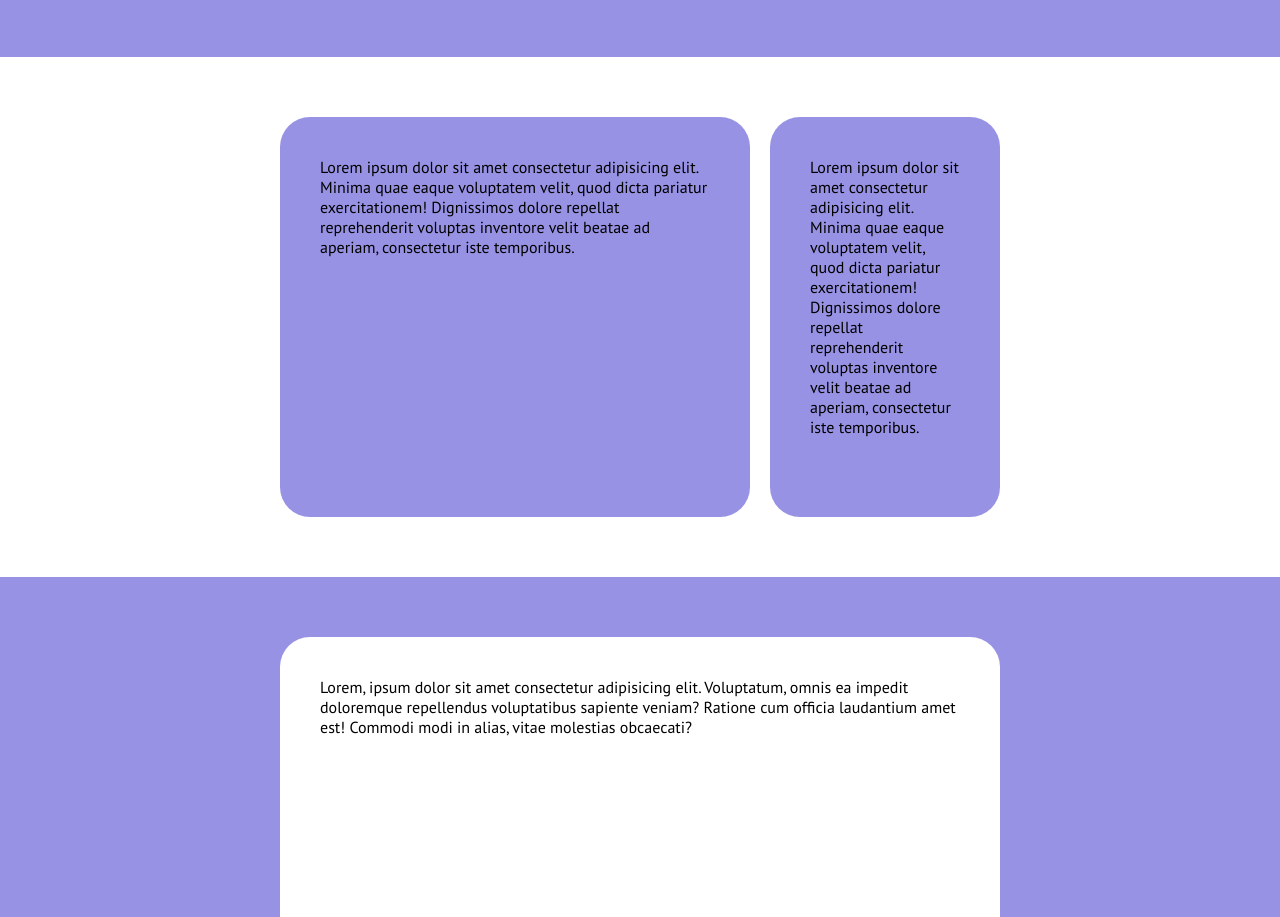
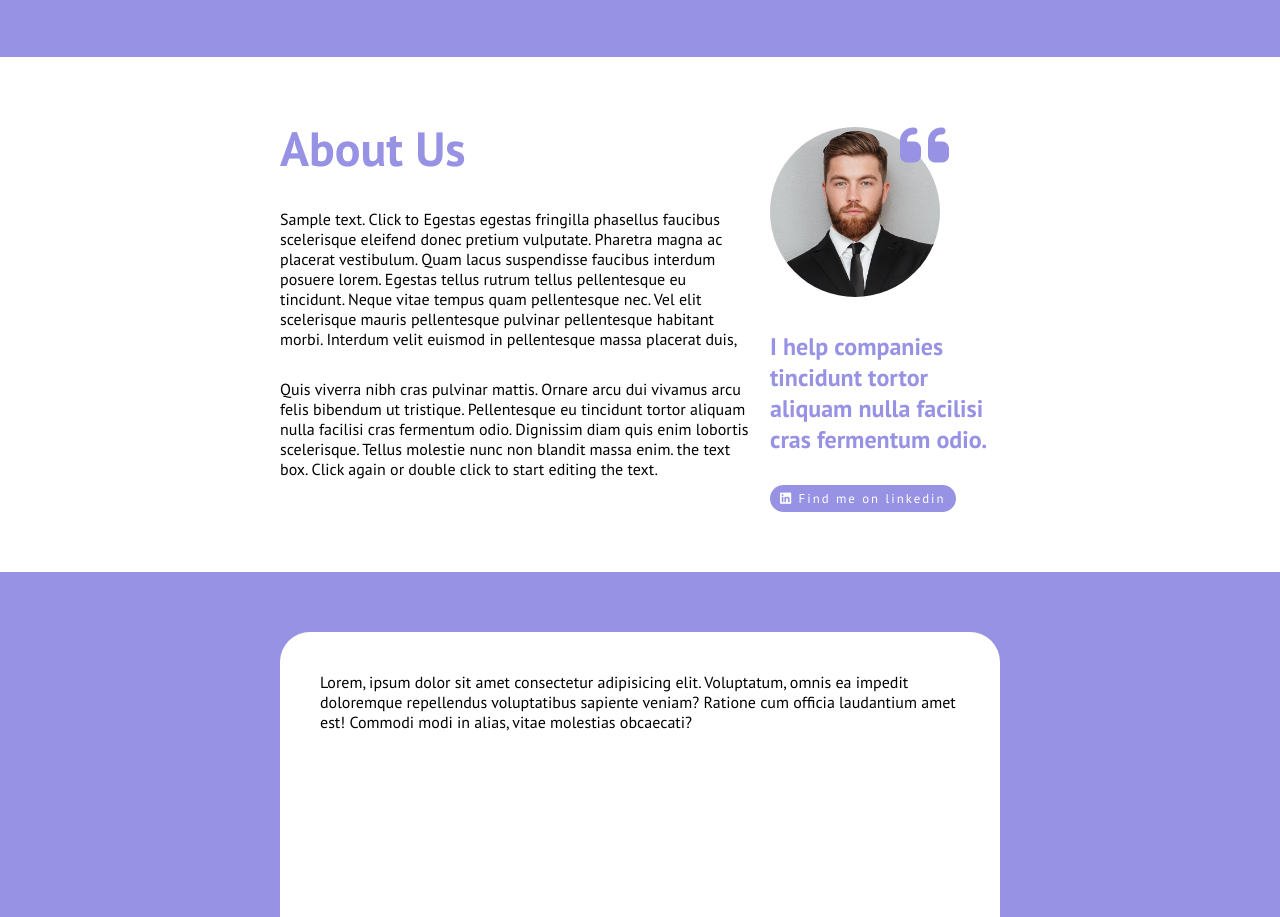
Before and after one commit to FilippoFoti/htmlcss-responsive-layout, a plain HTML site: page index.html in a window 1280 px wide. Shown: the part 3220-4137 px from the top of the page. Drawn offline with Linux system fonts and the light colour scheme.

Commit message:
Completata sezione 5

```diff
--- a/css/responsive.css
+++ b/css/responsive.css
@@ -156,16 +156,32 @@
     }
 
     .section-5 .card-5 {
-        /* width: calc(100% / 10 * 6 - (20px / 2)); */
         margin-bottom: 0;
         width: calc(60% - (20px / 2));
     }
 
     .section-5 .card-5-img {
-        /* width: calc(100% / 10  * 4 - (20px / 2)); */
         margin-bottom: 0;
         width: calc(40% - (20px / 2));
+        position: relative;
     }
+
+    .section-5 .card-5-img .fa-quote-left {
+        font-size: 3.5rem;
+        position: absolute;
+        top: 0;
+        left: 130px;
+    }
+
+    .section-5 .card-5-img img {
+        height: 170px;
+        width: 170px;
+    }
+
+    .section-5 .card-5-img h3 {
+        font-size: 1.5rem;
+    }
+
 
     /* SECTION-6 */
     .section-6 {
@@ -413,6 +429,14 @@
         margin-bottom: 0;
     }
 
+    .section-5 .card-5 p {
+        font-size: 1rem;
+    }
+
+    .section-5 .card-5-img .linkedin {
+        padding: 5px 10px;
+    }
+
     /* SECTION-6 */
     .section-6 {
         max-width: 1200px;
--- a/css/style.css
+++ b/css/style.css
@@ -348,19 +348,59 @@ img {
 }
 
 .section-5 .card-5 {
-    height: 400px;
-    background-color: rgba(151, 146, 228, 1);
-    border-radius: 30px;
-    padding: 40px;
+    color: rgba(151, 146, 228, 1);
     margin-bottom: 35px;
 }
 
 .section-5 .card-5-img {
-    height: 400px;
+    margin-bottom: 35px;
+    position: relative;
+}
+
+.section-5 .card-5 h2 {
+    font-size: 3rem;
+    color: rgba(151, 146, 228, 1);
+    padding-bottom: 30px;
+}
+
+.section-5 .card-5 p {
+    font-size: 1.1rem;
+    color: black;
+    padding-bottom: 30px;
+}
+
+.section-5 .card-5-img img {
+    height: 200px;
+    width: 200px;
+    border-radius: 50%;
+    object-fit: cover;
+    margin-top: 10px;
+}
+
+.section-5 .card-5-img .fa-quote-left {
+    font-size: 4.5rem;
+    color: rgba(151, 146, 228, 1);
+    position: absolute;
+    top: 0;
+    left: 150px;
+}
+
+.section-5 .card-5-img h3 {
+    font-size: 2rem;
+    color: rgba(151, 146, 228, 1);
+    padding: 30px 0;
+}
+
+.section-5 .card-5-img .linkedin {
+    font-size: 0.8rem;
+    text-decoration: none;
+    padding: 7px 20px;
     background-color: rgba(151, 146, 228, 1);
-    border-radius: 30px;
-    padding: 40px;
-    margin-bottom: 35px;
+    border-color: rgba(151, 146, 228, 1);
+    color: white;
+    border-radius: 40px;
+    letter-spacing: 2px;
+    display: inline-block;
 }
 
 /* SECTION-6 */
--- a/index.html
+++ b/index.html
@@ -180,8 +180,17 @@
 <!-- SECTION-5 -->
         <div class="section-5">
             <div class="container">
-                <div class="card-5">Lorem ipsum dolor sit amet consectetur adipisicing elit. Minima quae eaque voluptatem velit, quod dicta pariatur exercitationem! Dignissimos dolore repellat reprehenderit voluptas inventore velit beatae ad aperiam, consectetur iste temporibus.</div>
-                <div class="card-5-img">Lorem ipsum dolor sit amet consectetur adipisicing elit. Minima quae eaque voluptatem velit, quod dicta pariatur exercitationem! Dignissimos dolore repellat reprehenderit voluptas inventore velit beatae ad aperiam, consectetur iste temporibus.</div>
+                <div class="card-5">
+                    <h2>About Us</h2>
+                    <p>Sample text. Click to Egestas egestas fringilla phasellus faucibus scelerisque eleifend donec pretium vulputate. Pharetra magna ac placerat vestibulum. Quam lacus suspendisse faucibus interdum posuere lorem. Egestas tellus rutrum tellus pellentesque eu tincidunt. Neque vitae tempus quam pellentesque nec. Vel elit scelerisque mauris pellentesque pulvinar pellentesque habitant morbi. Interdum velit euismod in pellentesque massa placerat duis,</p>
+                    <p>Quis viverra nibh cras pulvinar mattis. Ornare arcu dui vivamus arcu felis bibendum ut tristique. Pellentesque eu tincidunt tortor aliquam nulla facilisi cras fermentum odio. Dignissim diam quis enim lobortis scelerisque. Tellus molestie nunc non blandit massa enim. the text box. Click again or double click to start editing the text.</p>
+                </div>
+                <div class="card-5-img">
+                    <img src="img/about.jpg" alt="Photo">
+                    <i class="fa-solid fa-quote-left"></i>
+                    <h3>I help companies tincidunt tortor aliquam nulla facilisi cras fermentum odio.</h3>
+                    <a class="linkedin" href=""><i class="fa-brands fa-linkedin"></i> Find me on linkedin</a>
+                </div>
             </div>
         </div>
 <!-- /SECTION-5 -->
```
